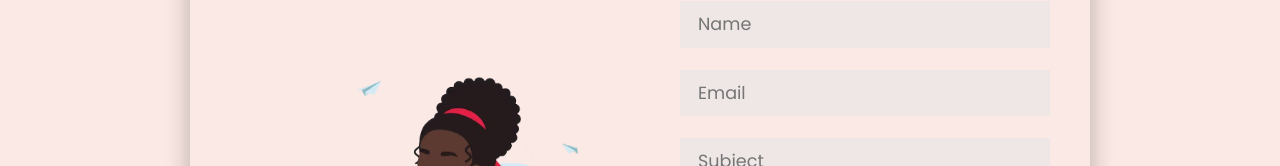
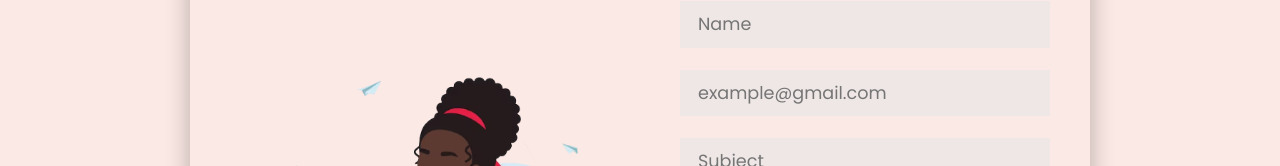
Before and after one commit to MichelleGoba/React_Portfolio, a React (Vite) app in the folder Portfolio/: page / in a window 1280 px wide. Shown: the part 3674-3840 px from the top of the page. Built offline with nearby package versions, Linux system fonts and the light colour scheme; a web font is replaced by a local one.

Commit message:
form validation - added form clear

```diff
--- a/Portfolio/src/components/contact/Contact.jsx
+++ b/Portfolio/src/components/contact/Contact.jsx
@@ -6,12 +6,14 @@ import contact1 from '../../images/contact1.png';
 import { FontAwesomeIcon } from "@fortawesome/react-fontawesome";
 
 const Contact = () => {
-  const [formData, setFormData] = useState({
+  const initialFormData ={
     name: '',
     email: '',
     subject: '',
     message: ''
-    })
+
+  }
+  const [formData, setFormData] = useState(initialFormData);
 
     const [errors, setErrors] = useState({})
 
@@ -30,9 +32,9 @@ const Contact = () => {
       }
 
       if(!formData.email.trim()) {
-        validationErrors.email = "Email is required"
-        } else if(!/\S+@\S+\.\S+/.test(formData.email)){
-          validationErrors.email= "Email is not valid!"
+        validationErrors.email = "Email is required!"
+         } else if(!/[a-zA-Z0-9._%+-]+@[a-zA-Z0-9.-]+\.[a-zA-Z]{2,}/i.test(formData.email)){
+        validationErrors.email= "Email is not valid!"
         }
 
         if(!formData.message.trim()) {
@@ -43,7 +45,7 @@ const Contact = () => {
 
         if(Object.keys(validationErrors).length === 0) {
           alert("Message submitted successfully")
-          setFormData(formData)
+          setFormData(initialFormData);
         }
 
     }
@@ -96,8 +98,8 @@ const Contact = () => {
 
       <input
         type="text" className="field"
-        name="emial"
-        placeholder="Email"
+        name="email"
+        placeholder="example@gmail.com"
         autoComplete="off" onChange={handleChange}
       ></input>
        {errors.email && <span>{errors.email}
@@ -128,15 +130,6 @@ const Contact = () => {
     <button type="submit" className="button">Submit</button>
   </form>
 
-
-
-
-
-
-    {/* //       </div>
-    //     </div>
-    //   </div> */}
-
 </div>
 </div>
     </Container>
```
